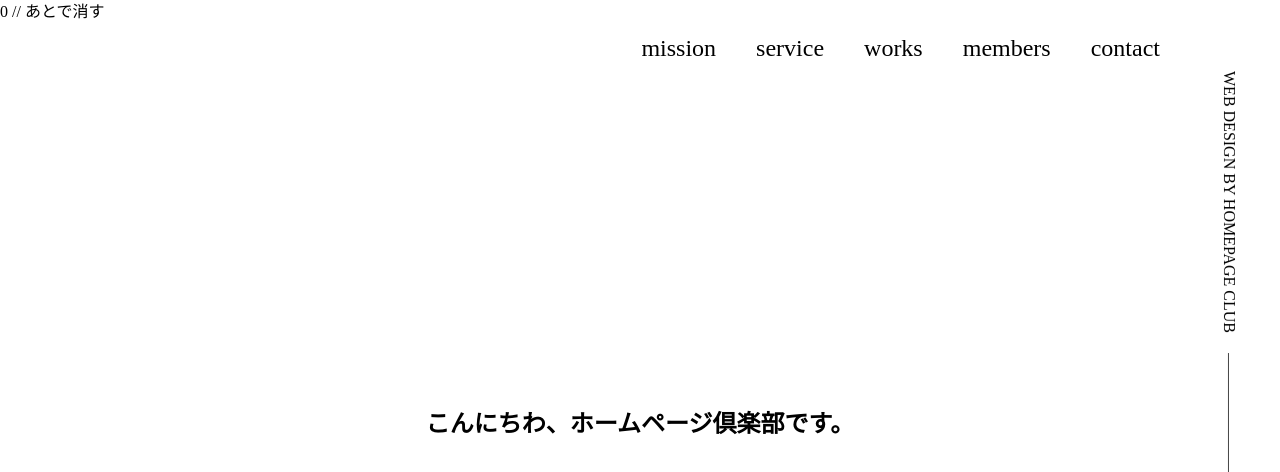
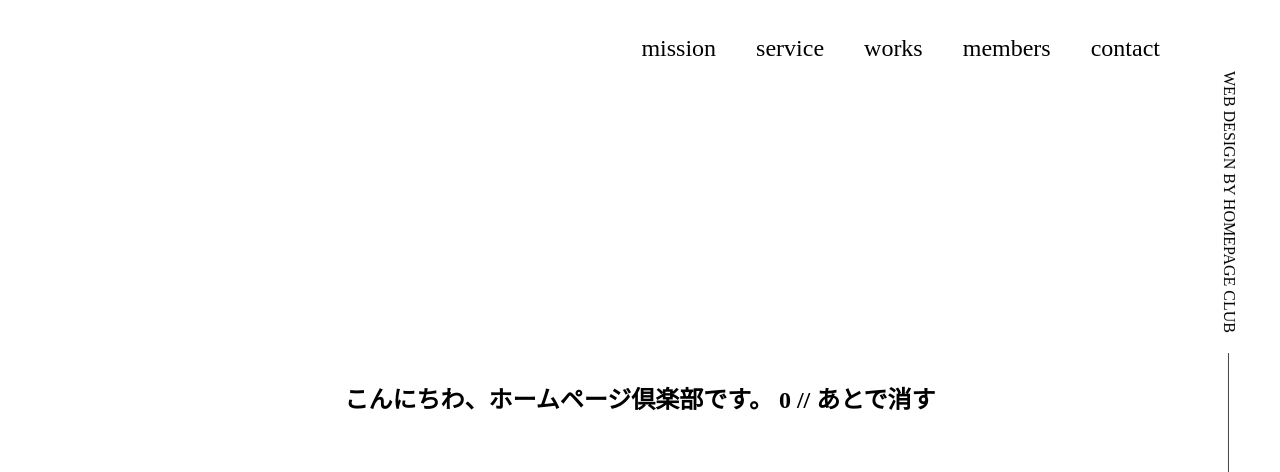
Before and after one commit to SuzukiDaishi/homepageclub-site, a Nuxt app: page /home in a window 1280 px wide. Shown: the top 472 px of the page. Built offline with nearby package versions, Linux system fonts and the light colour scheme.

Commit message:
リファクタリングした

```diff
--- a/components/organisms/TopPage.vue
+++ b/components/organisms/TopPage.vue
@@ -1,12 +1,11 @@
 <template>
     <div :class="$style.wrapper">
         <fixed-header :sections="sections" :container="'slidebox'" />
-        {{ scrollY }}  // あとで消す
         <fixed-sidebar />
         <main id="slidebox" :class="$style.container">
             <section id="top" :class="[$style.area, $style.area_top]">
                 <h1>
-                    {{top.hello}}
+                    {{top.hello}} {{ scrollY }}  // あとで消す
                 </h1>
             </section>
             <hr :class="$style.line"/>
```
